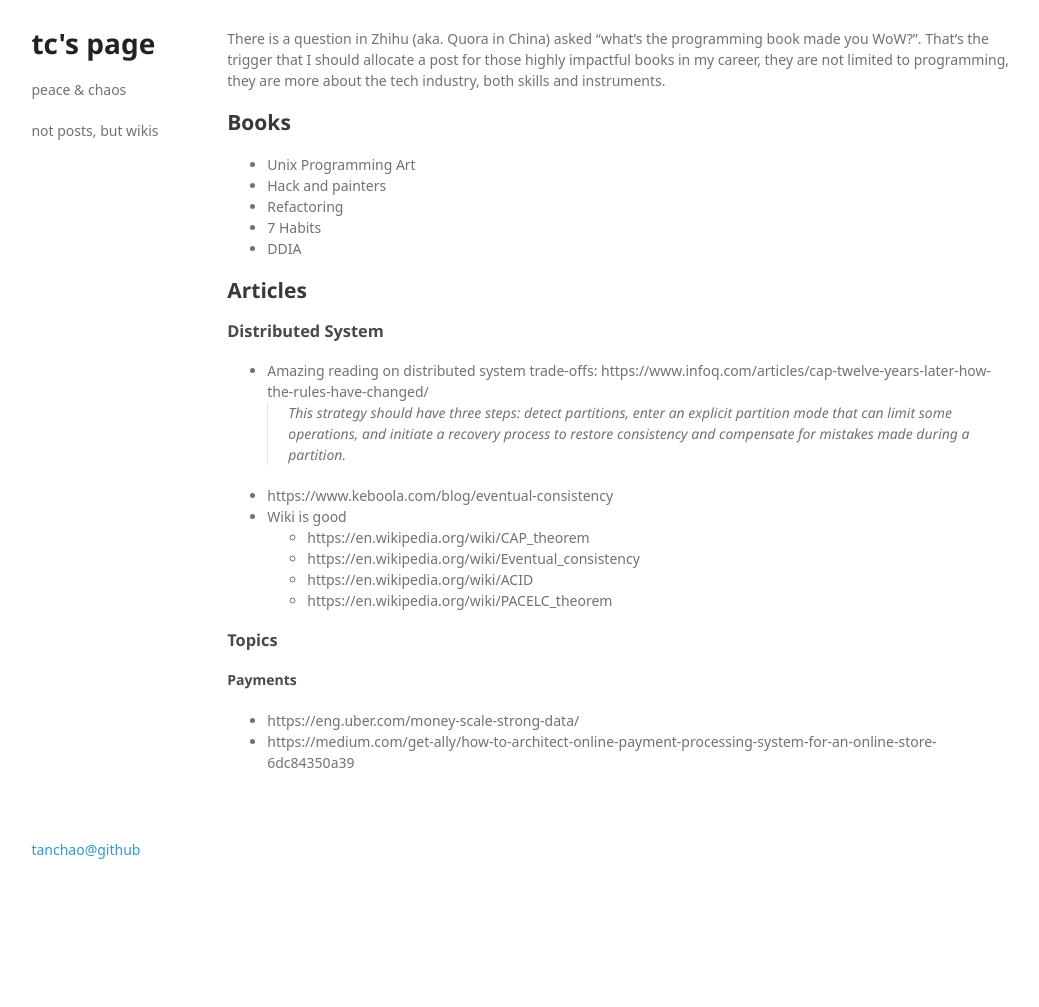
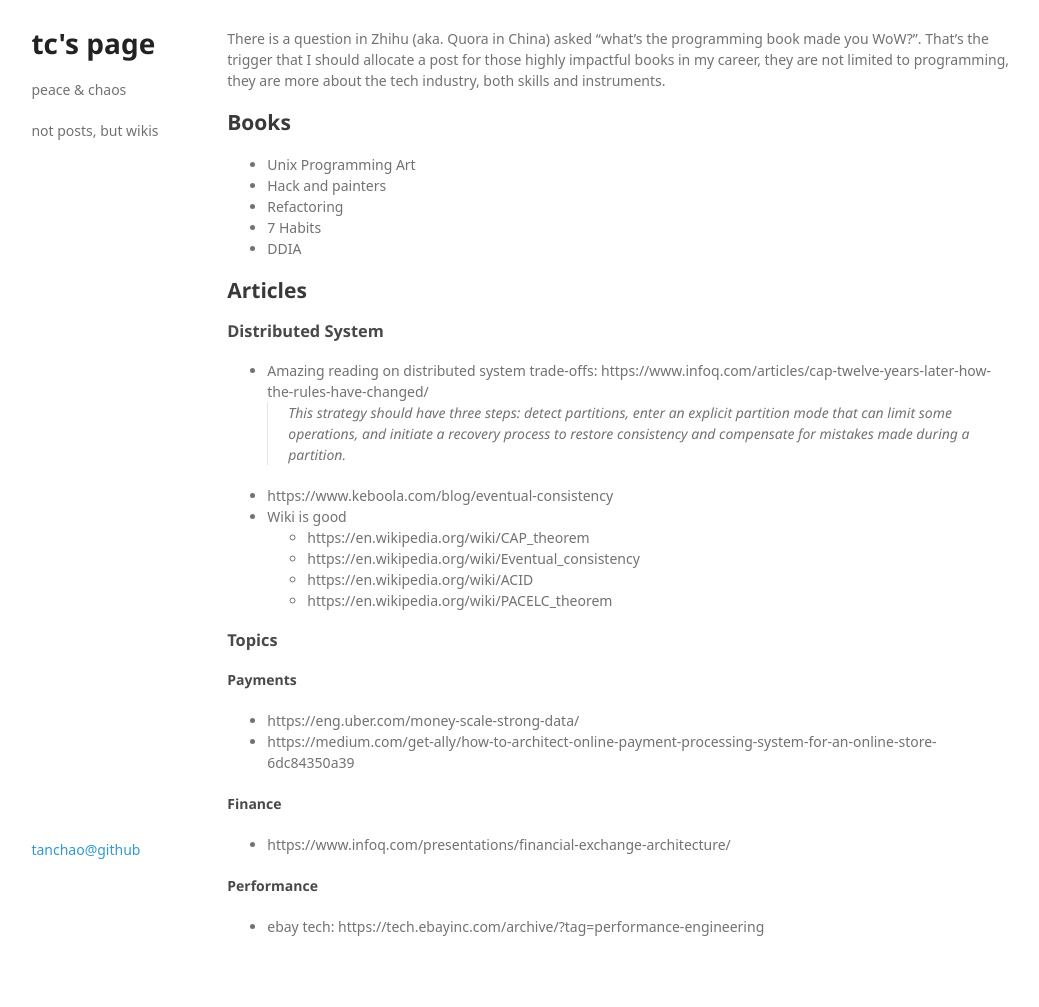
Before and after one commit to tanchao/tanchao.github.io, a Jekyll site: the page built from _posts/2022-01-13-good-reads.md, in a window 1280 px wide. Shown: the whole page, without its empty margins (119-1158 px from the left). Built offline with Jekyll 4.4.1, drawn with Linux system fonts in a browser that asks for light colours; some web fonts are replaced; before the commit the page ends 900 px from its top, so only the background shows below that.

Commit message:
add good read sections "finance" and "performance"

```diff
--- a/_posts/2022-01-13-good-reads.md
+++ b/_posts/2022-01-13-good-reads.md
@@ -30,6 +30,13 @@ There is a question in Zhihu (aka. Quora in China) asked "what's the programming
 
 
 ### Topics
+
 #### Payments
 * https://eng.uber.com/money-scale-strong-data/
 * https://medium.com/get-ally/how-to-architect-online-payment-processing-system-for-an-online-store-6dc84350a39
+
+#### Finance
+* https://www.infoq.com/presentations/financial-exchange-architecture/
+
+#### Performance
+* ebay tech: https://tech.ebayinc.com/archive/?tag=performance-engineering
```
